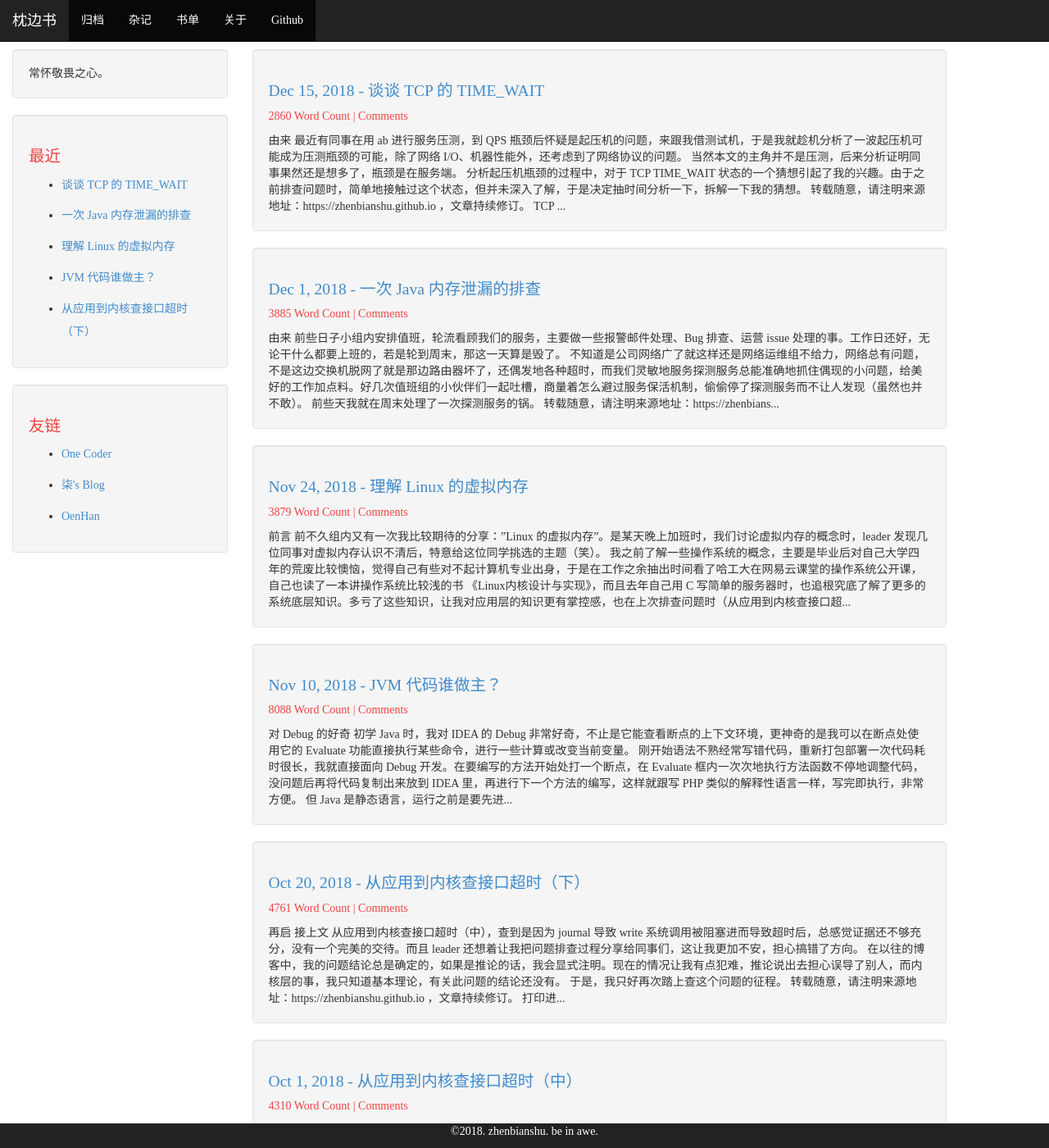
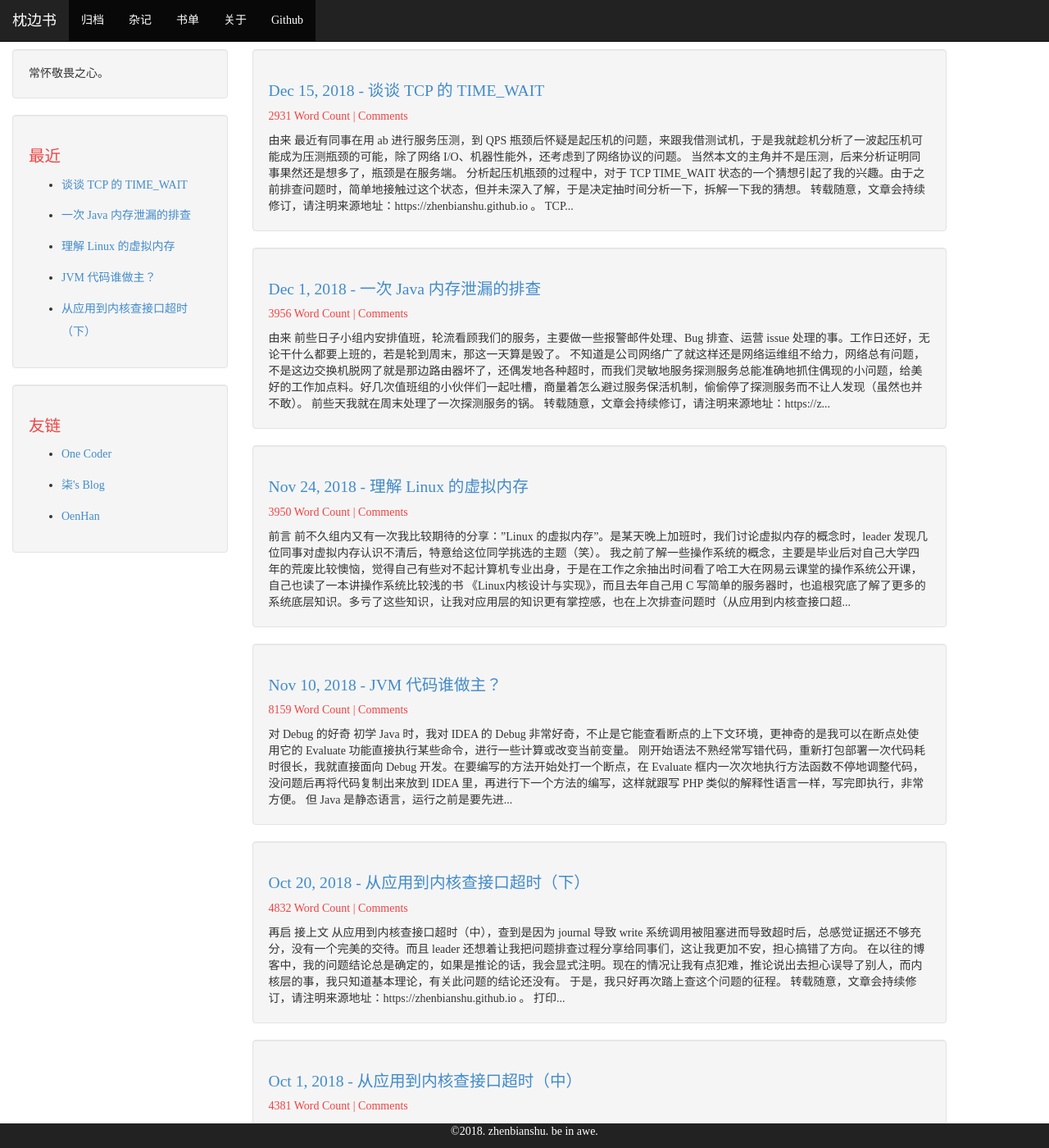
Before and after one commit to zhenbianshu/zhenbianshu.github.io, a Jekyll site: the page built from index.html, in a window 1280 px wide and 1400 px high. Shown: the whole window at 82% size. Built offline with Jekyll 4.4.1, drawn with Linux system fonts in a browser that asks for light colours; the list of posts is cut into pages by our own code; comment, search, counter and statistics services are not loaded; some of the changed lines change nothing that is shown; some of the changed text lies outside the part shown.

```diff
--- a/_config.yml
+++ b/_config.yml
@@ -29,5 +29,5 @@
 
 # 文章相关配置
 article:
-  copyright: 转载随意，请注明来源地址：<a href="https://zhenbianshu.github.io">https://zhenbianshu.github.io</a> ，文章持续修订。
-  summary: 关于本文有什么疑问可以在下面留言交流，如果您觉得本文对您有帮助，欢迎关注我的 <a href="https://weibo.com/u/5715965217">微博</a> 或  <a href="https://github.com/zhenbianshu/">GitHub</a> 。
+  copyright: 转载随意，文章会持续修订，请注明来源地址：[https://zhenbianshu.github.io](https://zhenbianshu.github.io) 。
+  summary: 关于本文有什么疑问可以在下面留言交流，如果您觉得本文对您有帮助，欢迎关注我的 [微博](https://weibo.com/u/5715965217) 或 [GitHub](https://github.com/zhenbianshu/) 。您也可以在我的 [博客REPO](https://github.com/zhenbianshu/zhenbianshu.github.io) 右上角点击 `Watch` 并选择 `Releases only` 项来 `订阅` 我的博客，有新文章发布会第一时间通知您。
```
